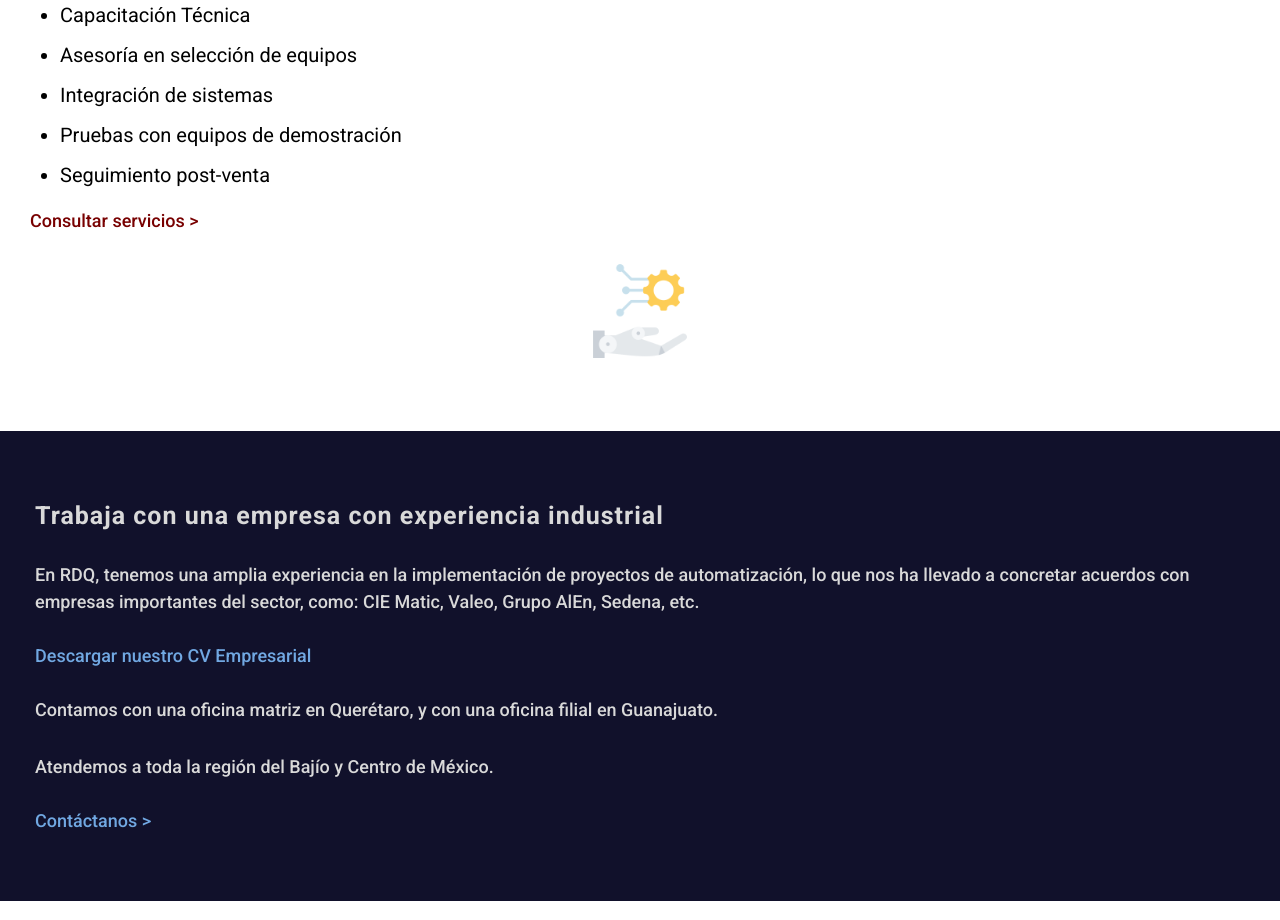
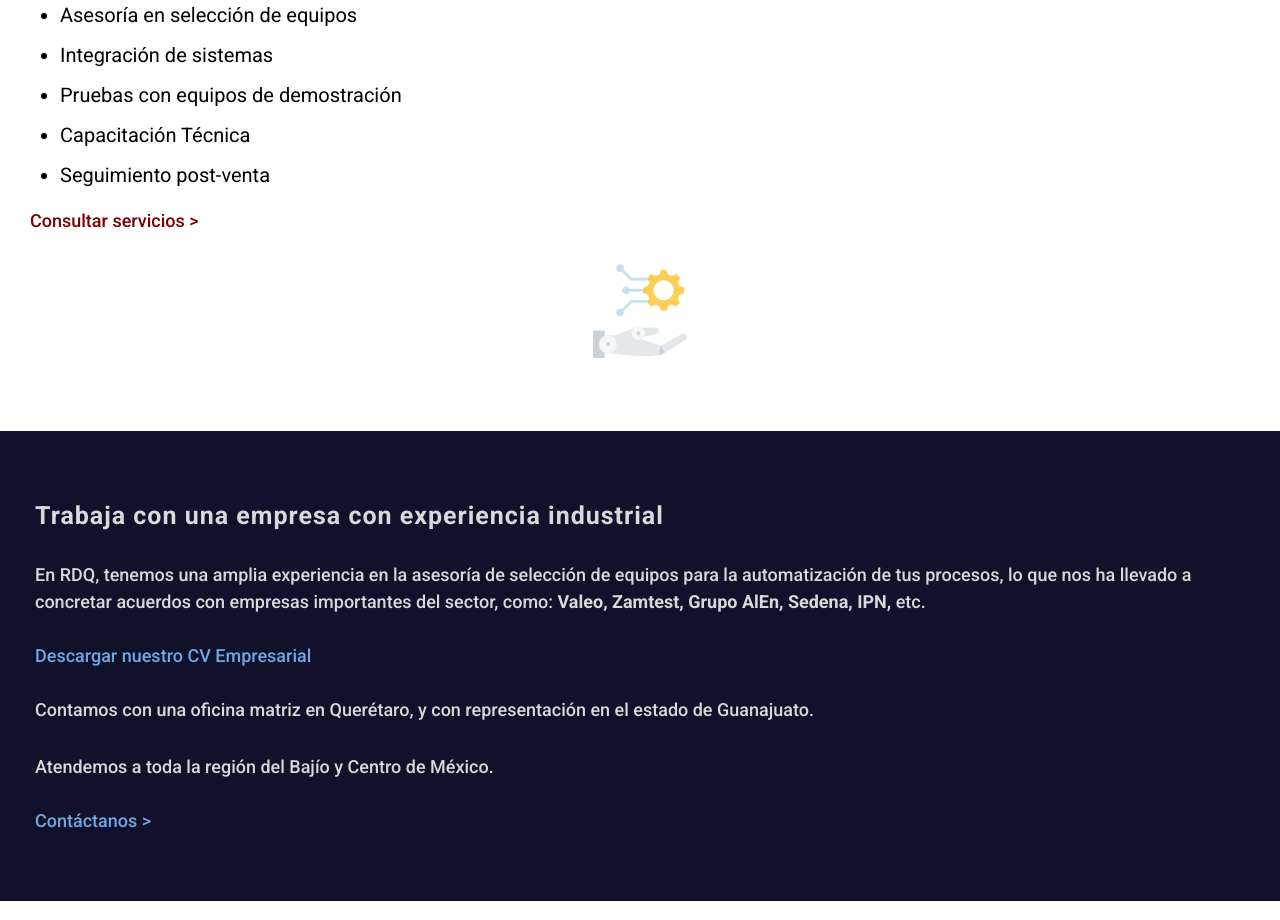
Before and after one commit to Adolf97/rdq_page_svelte, a SvelteKit app: page / in a window 1280 px wide. Shown: the part 980-1900 px from the top of the page. Built offline with nearby package versions, Linux system fonts and the light colour scheme.

Commit message:
Cambios menores

```diff
--- a/src/components/Experiencia.svelte
+++ b/src/components/Experiencia.svelte
@@ -5,9 +5,9 @@
 <div class="experiencia_container">
     <div class="experiencia-info_container">
         <h2>Trabaja con una empresa con experiencia industrial</h2>
-        <h3>En RDQ, tenemos una amplia experiencia en la implementación de proyectos de automatización, lo que nos ha llevado a concretar acuerdos con empresas importantes del sector, como: CIE Matic, Valeo, Grupo AlEn, Sedena, etc.</h3>
+        <h3>En RDQ, tenemos una amplia experiencia en la asesoría de selección de equipos para la automatización de tus procesos, lo que nos ha llevado a concretar acuerdos con empresas importantes del sector, como: <b>Valeo, Zamtest, Grupo AlEn, Sedena, IPN,</b> etc.</h3>
         <button class="btn-azul">Descargar nuestro CV Empresarial</button>
-        <h3>Contamos con una oficina matriz en Querétaro, y con una oficina filial en Guanajuato.</h3>
+        <h3>Contamos con una oficina matriz en Querétaro, y con representación en el estado de Guanajuato.</h3>
         <h3>Atendemos a toda la región del Bajío y Centro de México.</h3>
         <a href="#Contacto" class="btn-azul">Contáctanos ></a>
     </div>
--- a/src/components/Header.svelte
+++ b/src/components/Header.svelte
@@ -21,6 +21,7 @@
     </div>
     <div class={clicked ? 'menu_container-active' : 'menu_container'}>
         <ul class="menu_list">
+            <li class="menu_item"><a class="menu_link" href="#home">Home</a></li>
             <li class="menu_item">Nuestras marcas</li>
                 <ul class="menu_list">
                     <li class="menu_item item_marca"><a class="menu_link" href="#festo">Festo Electric Automation</a></li>
--- a/src/components/Nosotros.svelte
+++ b/src/components/Nosotros.svelte
@@ -8,10 +8,10 @@
         <h2>Automatizamos tus procesos de principio a fin</h2>
         <h3>Damos soluciones que se adaptan a tus necesidades</h3>
         <ul class="services_list">
-            <li class="services_item">Capacitación Técnica</li>
             <li class="services_item">Asesoría en selección de equipos</li>
             <li class="services_item">Integración de sistemas</li>
             <li class="services_item">Pruebas con equipos de demostración</li>
+            <li class="services_item">Capacitación Técnica</li>
             <li class="services_item">Seguimiento post-venta</li>
         </ul>
         <a href="#Servicios" class="btn-vino">Consultar servicios ></a>
```
